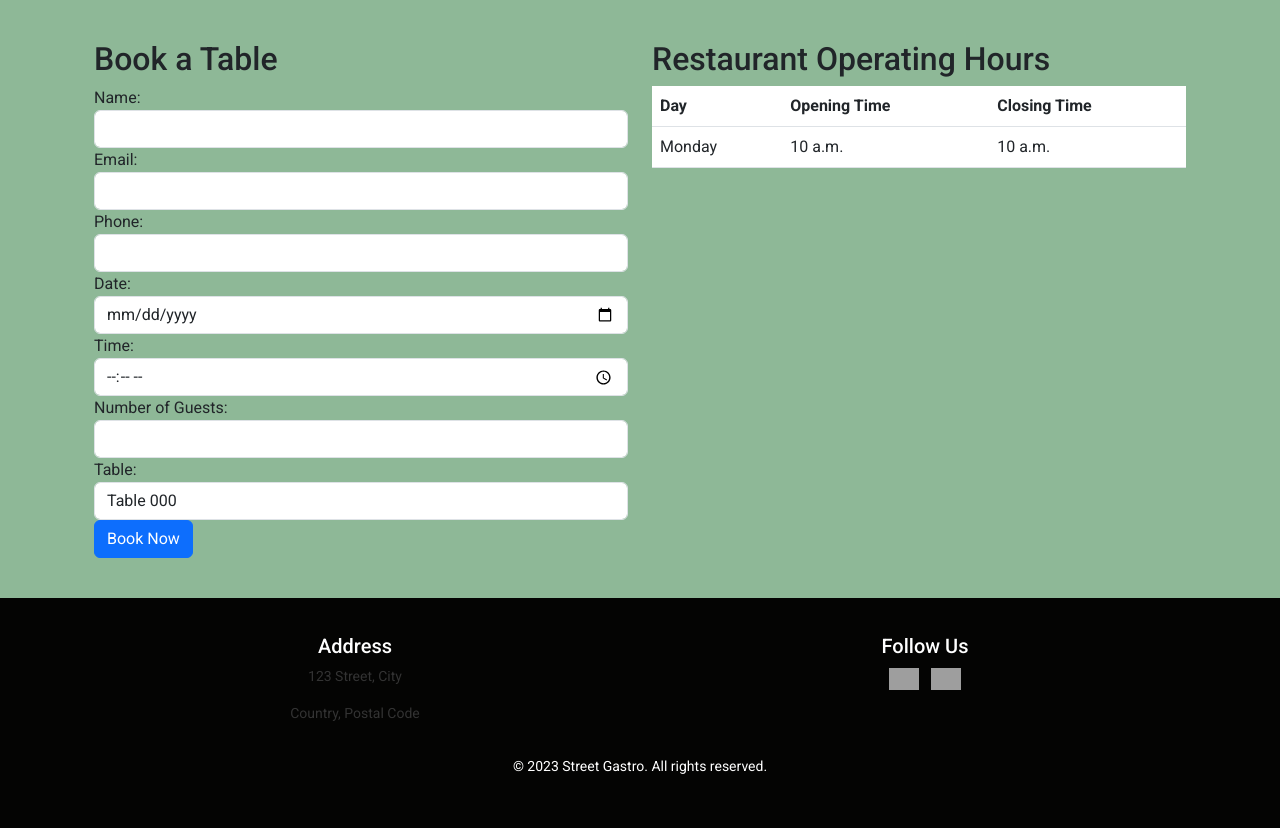
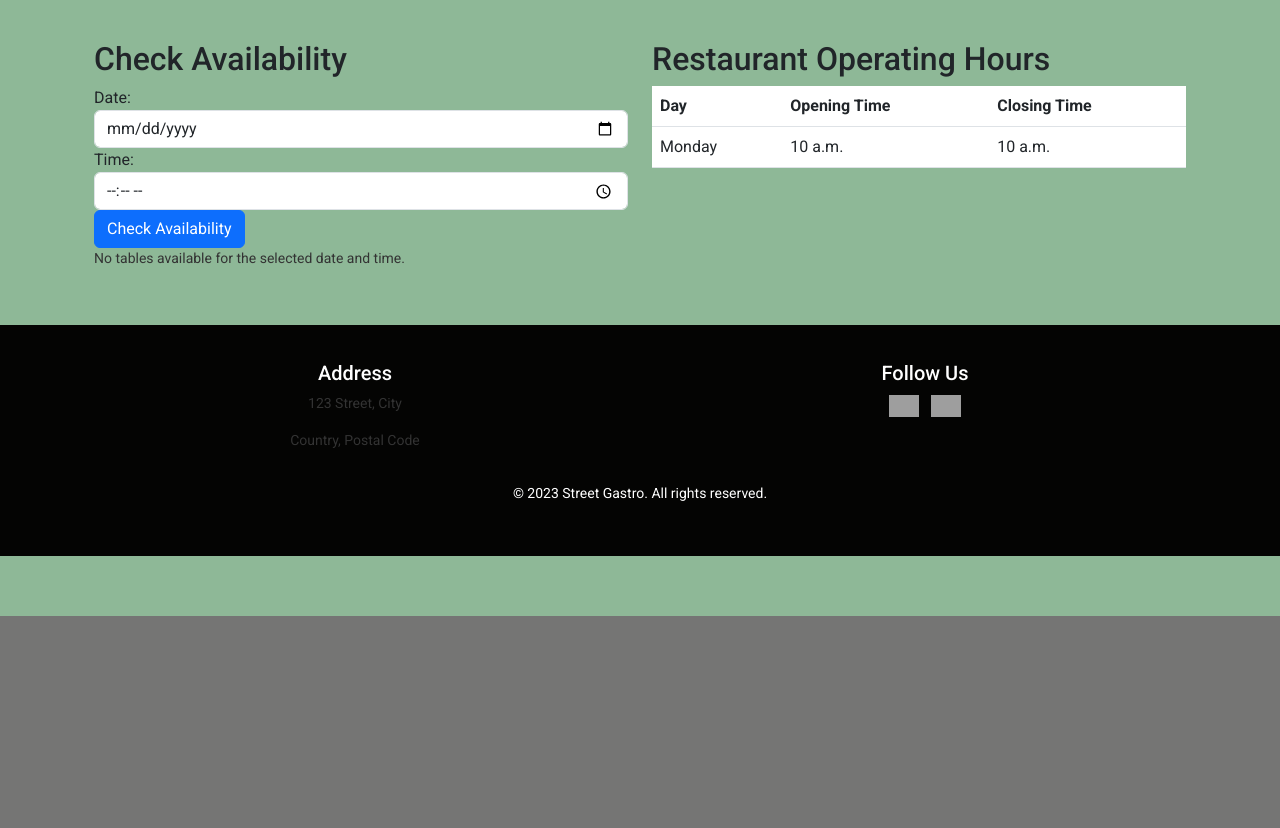
Before and after one commit to KristianDsmith/project-4, a Django app: page /book/ in a window 1280 px wide. Shown: the part 930-1758 px from the top of the page. After the commit the page ends 1546 px from the top, so only its background shows below. Run offline with Django 3.2, Linux system fonts and the light colour scheme; tables that the repository leaves empty hold one stand-in row (values such as "Sample post"); grey boxes are pictures that could not be loaded.

Commit message:
Add check availblity of tables on book.html file

```diff
--- a/booking/views.py
+++ b/booking/views.py
@@ -1,5 +1,5 @@
 from django.shortcuts import render
-from .models import MenuItem, DietaryPreference, OperatingHours, Table
+from .models import MenuItem, DietaryPreference, OperatingHours, Table, Reservation
 
 
 def homepage(request):
@@ -16,29 +16,39 @@ def restaurant_hours(request):
 
 
 def book(request):
+    operating_hours = OperatingHours.objects.all()
+
     if request.method == 'POST':
-        # Process the form data when the user submits the booking form
-        name = request.POST.get('name')
-        email = request.POST.get('email')
-        phone = request.POST.get('phone')
         date = request.POST.get('date')
         time = request.POST.get('time')
-        number_of_guests = request.POST.get('number_of_guests')
-        table_id = request.POST.get('table')
 
-        # You can now perform any necessary actions with the form data
-        # For example, saving the booking details to a database
+        # Get all tables
+        tables = Table.objects.all()
 
-        # After processing the data, you may want to redirect the user to a confirmation page
-        # For example, you can create a 'confirmation.html' template and render it here
+        # Filter tables that are not reserved on the selected date and time
+        available_tables = []
+        for table in tables:
+            if not Reservation.objects.filter(table=table, date=date, time=time).exists():
+                available_tables.append(table)
 
-        return render(request, 'confirmation.html', {'name': name, 'date': date, 'time': time})
+        return render(request, 'book.html', {'tables': available_tables, 'operating_hours': operating_hours})
 
-    # Get the operating hours and tables
+    # If it's a GET request or the form is not submitted, render the empty form
+    return render(request, 'book.html', {'operating_hours': operating_hours})
+
+
+def book_table(request):
+    tables = Table.objects.all()
     operating_hours = OperatingHours.objects.all()
-    tables = Table.objects.all()
 
-    return render(request, 'book.html', {'operating_hours': operating_hours, 'tables': tables})
+    # Get all reserved tables for the selected date and time
+    reserved_tables = Reservation.objects.filter(date=request.POST.get(
+        'date'), time=request.POST.get('time')).values_list('table', flat=True)
+
+    available_tables = [
+        table for table in tables if table.id not in reserved_tables]
+
+    return render(request, 'book.html', {'tables': available_tables, 'operating_hours': operating_hours})
 
 
 def contact(request):
--- a/streetgastro/urls.py
+++ b/streetgastro/urls.py
@@ -25,4 +25,5 @@ urlpatterns = [
     path('admin/', admin.site.urls),
     path('menu/', views.menu_view, name='menu'),
     path('restaurant_hours/', views.restaurant_hours, name='restaurant_hours'),
+    path('book/', views.book_table, name='book_table'),
 ]
--- a/templates/book.html
+++ b/templates/book.html
@@ -1,29 +1,14 @@
 {% extends "base.html" %}
 
-{% block title %}Book a Table{% endblock %}
+{% block title %}Check Availability{% endblock %}
 
 {% block content %}
 <div class="container">
     <div class="row">
         <div class="col-md-6">
-            <h2>Book a Table</h2>
+            <h2>Check Availability</h2>
             <form method="post">
                 {% csrf_token %}
-                <div class="form-group">
-                    <label for="name">Name:</label>
-                    <input type="text" name="name" class="form-control" required>
-                </div>
-
-                <div class="form-group">
-                    <label for="email">Email:</label>
-                    <input type="email" name="email" class="form-control" required>
-                </div>
-
-                <div class="form-group">
-                    <label for="phone">Phone:</label>
-                    <input type="text" name="phone" class="form-control" required>
-                </div>
-
                 <div class="form-group">
                     <label for="date">Date:</label>
                     <input type="date" name="date" class="form-control" required>
@@ -34,22 +19,20 @@
                     <input type="time" name="time" class="form-control" required>
                 </div>
 
-                <div class="form-group">
-                    <label for="number_of_guests">Number of Guests:</label>
-                    <input type="number" name="number_of_guests" class="form-control" required>
-                </div>
+                <input type="submit" class="btn btn-primary" value="Check Availability">
+            </form>
 
-                <div class="form-group">
-                    <label for="table">Table:</label>
-                    <select name="table" class="form-control" required>
-                        {% for table in tables %}
-                        <option value="{{ table.id }}">Table {{ table.table_number }}</option>
-                        {% endfor %}
-                    </select>
-                </div>
-
-                <input type="submit" class="btn btn-primary" value="Book Now">
-            </form>
+            <!-- Display Available Tables -->
+            {% if tables %}
+            <h2>Available Tables</h2>
+            <ul class="list-group">
+                {% for table in tables %}
+                <li class="list-group-item">Table {{ table.table_number }}</li>
+                {% endfor %}
+            </ul>
+            {% else %}
+            <p>No tables available for the selected date and time.</p>
+            {% endif %}
         </div>
 
         <div class="col-md-6">
```
